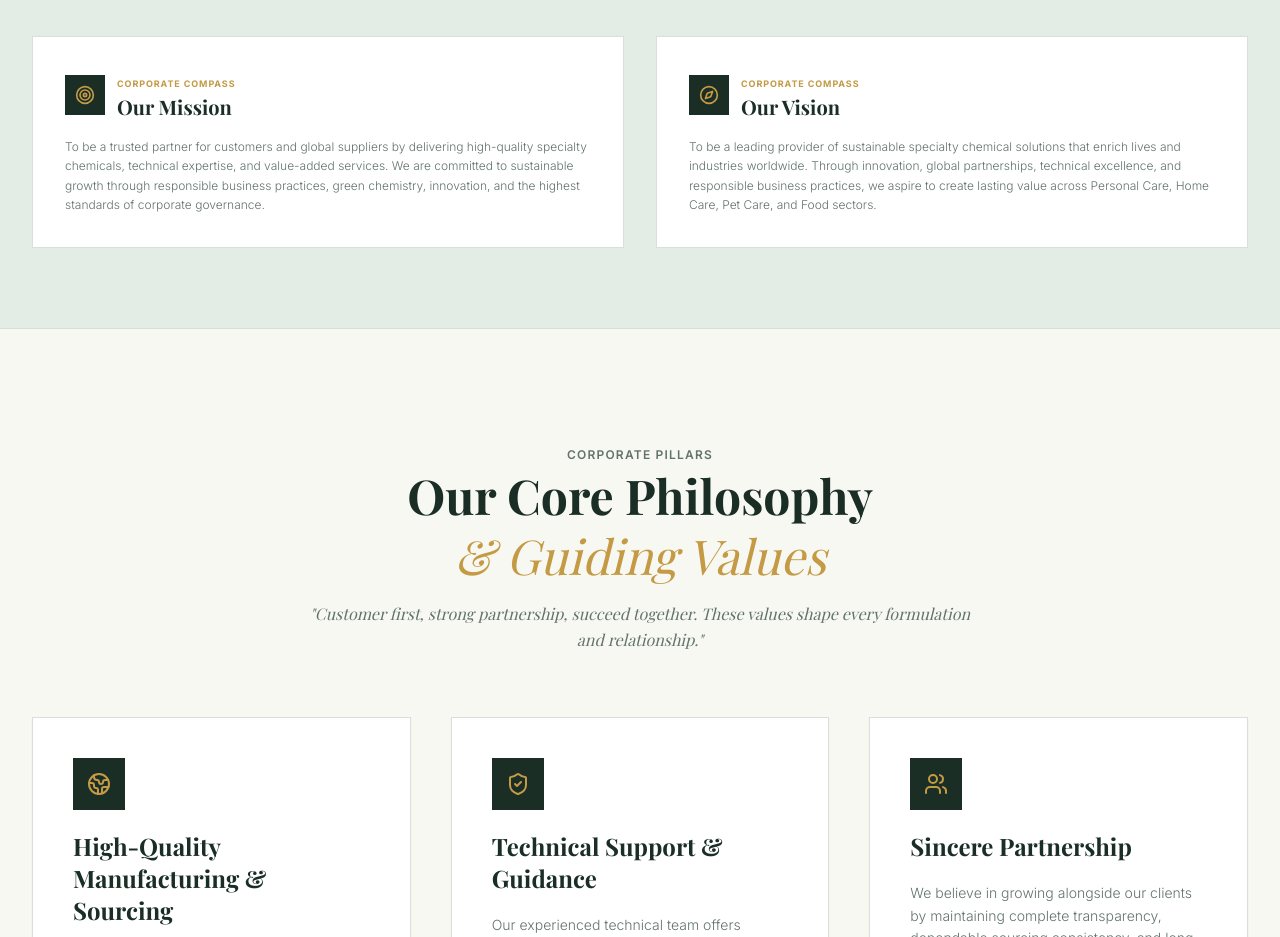
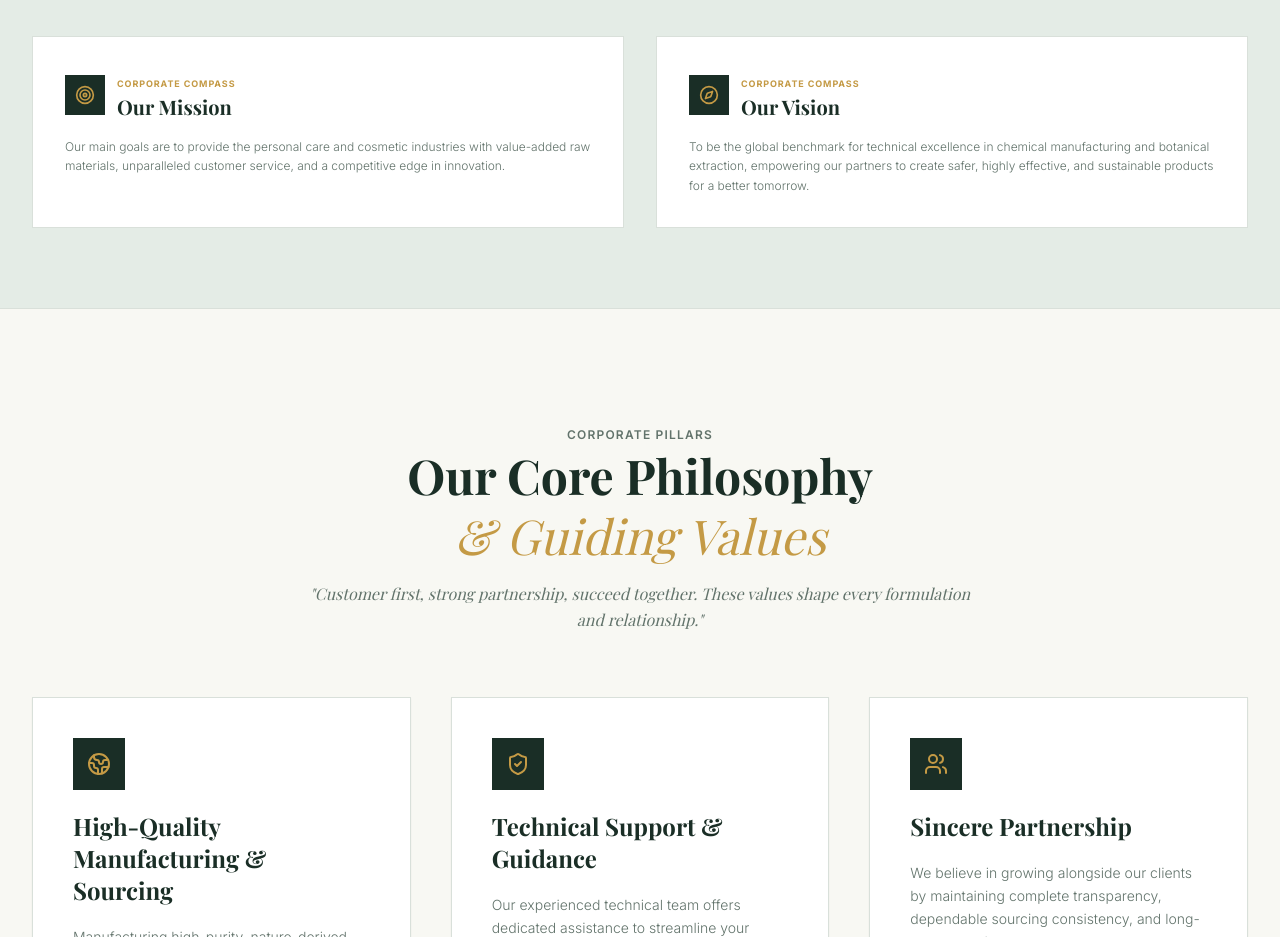
Before and after one commit to blazecodeprakhar/Pure-Vision-Chemicals, a Next.js app: page /about in a window 1280 px wide. Shown: the part 1420-2357 px from the top of the page. Built offline with nearby package versions, Linux system fonts and the light colour scheme; a web font is replaced by a local one.

Commit message:
Update Mission and Vision statements on About Us page

```diff
--- a/src/app/about/page.tsx
+++ b/src/app/about/page.tsx
@@ -127,7 +127,7 @@ export default function About() {
                 </div>
               </div>
               <p className="text-xs text-[#62736B] leading-relaxed font-light">
-                To be a trusted partner for customers and global suppliers by delivering high-quality specialty chemicals, technical expertise, and value-added services. We are committed to sustainable growth through responsible business practices, green chemistry, innovation, and the highest standards of corporate governance.
+                Our main goals are to provide the personal care and cosmetic industries with value-added raw materials, unparalleled customer service, and a competitive edge in innovation.
               </p>
             </div>
 
@@ -143,7 +143,7 @@ export default function About() {
                 </div>
               </div>
               <p className="text-xs text-[#62736B] leading-relaxed font-light">
-                To be a leading provider of sustainable specialty chemical solutions that enrich lives and industries worldwide. Through innovation, global partnerships, technical excellence, and responsible business practices, we aspire to create lasting value across Personal Care, Home Care, Pet Care, and Food sectors.
+                To be the global benchmark for technical excellence in chemical manufacturing and botanical extraction, empowering our partners to create safer, highly effective, and sustainable products for a better tomorrow.
               </p>
             </div>
 
```
